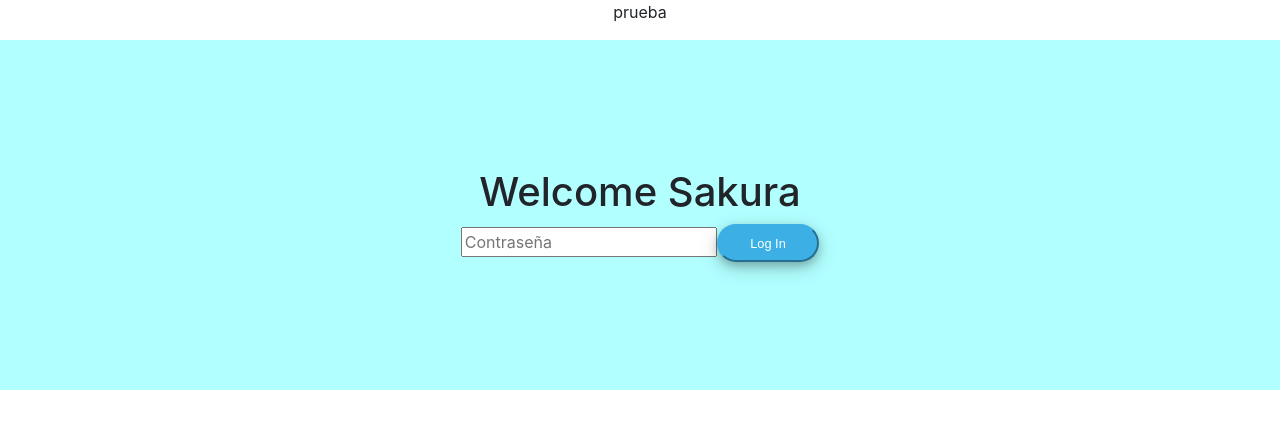
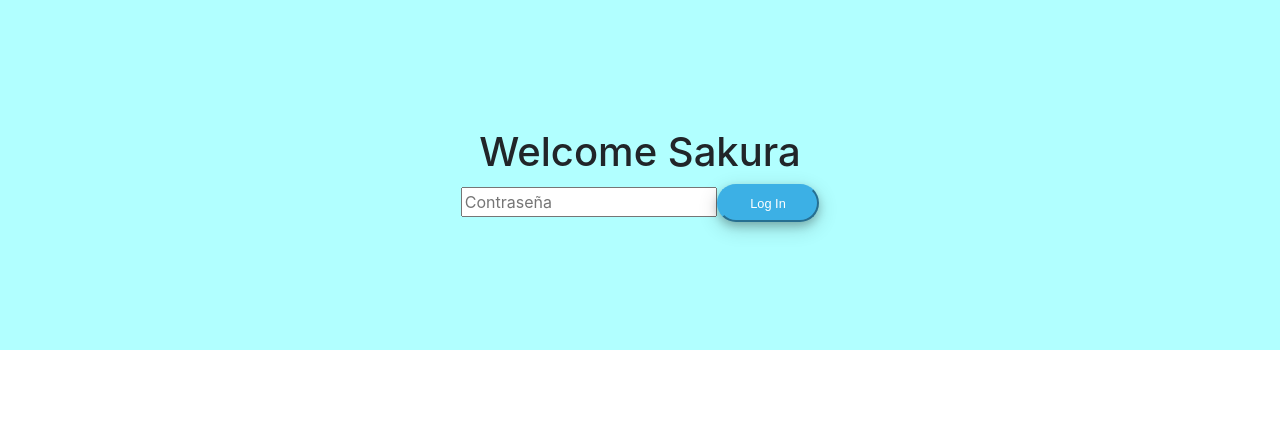
Before and after one commit to GenesisMauries/citilarre, a React (Create React App) app: page / in a window 1280 px wide. Shown: the top 428 px of the page. Built offline with nearby package versions, Linux system fonts and the light colour scheme.

Commit message:
Arregla conflictos de login y rutas

```diff
--- a/package.json
+++ b/package.json
@@ -5,6 +5,7 @@
   "dependencies": {
     "react": "^16.6.3",
     "react-dom": "^16.6.3",
+    "react-router-dom": "^4.3.1",
     "react-scripts": "2.1.1"
   },
   "scripts": {
--- a/src/App.js
+++ b/src/App.js
@@ -1,25 +1,20 @@
-import React, { Component } from 'react';
-// import { Redirect, BrowserRouter, Switch, Route } from "react-router-dom";
-import './App.css';
-import Login from './components/Login/Login';
+import React, { Component } from "react";
+import { Redirect, BrowserRouter, Switch, Route } from "react-router-dom";
+import "./App.css";
+import Login from "./Components/Login/Login";
 
 class App extends Component {
   render() {
     return (
-      <div className="App">
-        <p>prueba</p>
-        <Login />
-      </div>
-      // <BrowserRouter>
-      //   <div className="App">
-      //     <Switch>
-      //       <p>prueba</p>
-      //       <Route path="/" component={Login} exact />
-      //       <Route path="registro" component={Registro} />
-      //       <Route path="home" component={Home} />
-      //     </Switch>
-      //   </div>
-      // </BrowserRouter>
+      <BrowserRouter>
+        <div className="App">
+          <Switch>
+            <Route path="/" component={Login} exact />
+            {/* <Route path="registro" component={Registro} />
+            <Route path="home" component={Home} /> */}
+          </Switch>
+        </div>
+      </BrowserRouter>
     );
   }
 }
```
Also changed, not shown: 1 other file (tests, documents, lock files or other folders).
